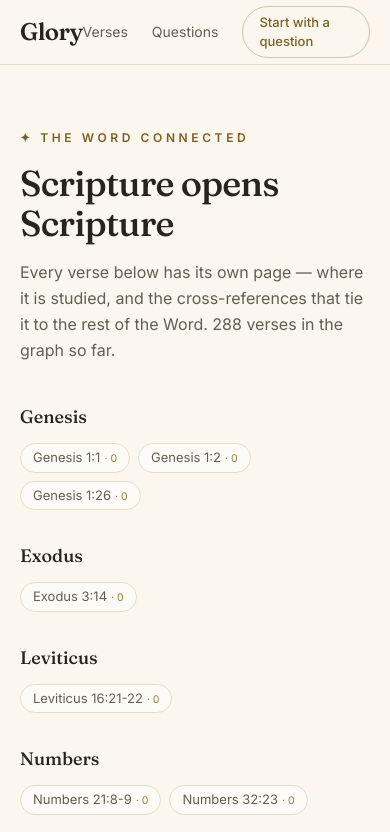
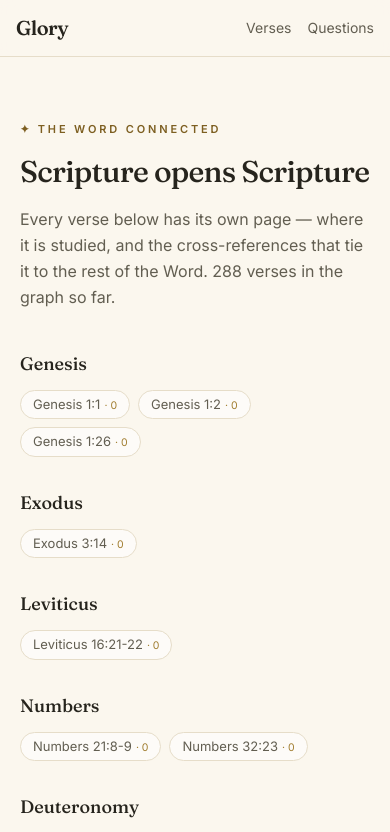
Before and after one commit to kczimm/glory, a Next.js app: page /verses in a window 390 px wide. Shown: the top 832 px of the page. Built offline with nearby package versions, Linux system fonts and the light colour scheme.

Commit message:
Mobile polish: responsive nav/hero/headings, overflow guard, tighter spacing on small screens

```diff
--- a/src/app/globals.css
+++ b/src/app/globals.css
@@ -28,6 +28,8 @@ body {
   font-family: var(--font-sans);
   -webkit-font-smoothing: antialiased;
   text-rendering: optimizeLegibility;
+  /* guard against any stray horizontal scroll on small screens */
+  overflow-x: clip;
 }
 
 ::selection {
@@ -44,13 +46,18 @@ body {
   border-radius: 4px;
 }
 
-/* drop cap for study point bodies */
+/* drop cap for study point bodies (smaller on mobile) */
 .dropcap::first-letter {
   font-family: var(--font-display);
   font-weight: 600;
   float: left;
-  font-size: 2.9em;
-  line-height: 0.82;
+  font-size: 2.2em;
+  line-height: 0.85;
   padding-right: 0.08em;
   color: var(--color-gold);
 }
+@media (min-width: 640px) {
+  .dropcap::first-letter {
+    font-size: 2.9em;
+  }
+}
--- a/src/app/page.tsx
+++ b/src/app/page.tsx
@@ -10,24 +10,24 @@ export default function Home() {
     <div>
       {/* Hero */}
       <section className="border-b border-line bg-gradient-to-b from-cream/80 to-parchment">
-        <div className="mx-auto max-w-5xl px-5 pb-20 pt-16 text-center sm:pt-24">
-          <p className="text-[12px] font-semibold uppercase tracking-[0.3em] text-gold-deep">
+        <div className="mx-auto max-w-5xl px-5 pb-16 pt-12 text-center sm:pb-20 sm:pt-24">
+          <p className="text-[11px] font-semibold uppercase tracking-[0.28em] text-gold-deep sm:text-[12px] sm:tracking-[0.3em]">
             A question-driven study of the Word
           </p>
-          <h1 className="mx-auto mt-6 max-w-3xl font-display text-5xl font-medium leading-[1.08] tracking-tight text-ink sm:text-6xl">
+          <h1 className="mx-auto mt-5 max-w-3xl font-display text-[2.5rem] font-medium leading-[1.06] tracking-tight text-ink sm:text-6xl">
             Come with a question.
             <br />
             <span className="italic text-gold-deep">Leave with Scripture.</span>
           </h1>
-          <p className="mx-auto mt-6 max-w-xl text-[16px] leading-relaxed text-ink-soft">
+          <p className="mx-auto mt-5 max-w-xl text-[15px] leading-relaxed text-ink-soft sm:mt-6 sm:text-[16px]">
             Ask what you genuinely want to know — who Jesus is, how we come to
             know Him, what the Holy Spirit does. Then read the passages that
             answer it, and let the Word itself raise the next question.
           </p>
-          <div className="mt-10">
+          <div className="mt-8 sm:mt-10">
             <SearchBox />
           </div>
-          <div className="mt-12 flex justify-center">
+          <div className="mt-10 flex justify-center sm:mt-12">
             <VerseCard verse="John 5:39" />
           </div>
         </div>
@@ -60,10 +60,10 @@ export default function Home() {
               <span className="font-display text-2xl italic text-gold">
                 {s.n}.
               </span>
-              <h2 className="mt-1 font-display text-lg font-medium text-ink">
+            <h2 className="mt-1 font-display text-lg font-medium text-ink">
                 {s.t}
               </h2>
-              <p className="mt-2 text-[14px] leading-relaxed text-ink-soft">
+              <p className="mt-2 text-[13.5px] leading-relaxed text-ink-soft sm:text-[14px]">
                 {s.d}
               </p>
             </div>
@@ -78,10 +78,10 @@ export default function Home() {
       <section className="mx-auto max-w-5xl px-5 pb-16">
         <div className="mb-8 flex items-end justify-between">
           <div>
-            <p className="text-[12px] font-semibold uppercase tracking-[0.24em] text-gold-deep">
+            <p className="text-[11px] font-semibold uppercase tracking-[0.22em] text-gold-deep sm:text-[12px] sm:tracking-[0.24em]">
               Begin a trail
             </p>
-            <h2 className="mt-2 font-display text-3xl font-medium text-ink">
+            <h2 className="mt-2 font-display text-2xl font-medium text-ink sm:text-3xl">
               Where do you want to begin?
             </h2>
           </div>
@@ -134,13 +134,13 @@ export default function Home() {
 
       {/* All questions */}
       <section className="border-t border-line bg-cream/40">
-        <div className="mx-auto max-w-5xl px-5 py-16">
+        <div className="mx-auto max-w-5xl px-5 py-14 sm:py-16">
           <div className="mb-8 flex items-end justify-between">
             <div>
-              <p className="text-[12px] font-semibold uppercase tracking-[0.24em] text-gold-deep">
+              <p className="text-[11px] font-semibold uppercase tracking-[0.22em] text-gold-deep sm:text-[12px] sm:tracking-[0.24em]">
                 The questions
               </p>
-              <h2 className="mt-2 font-display text-3xl font-medium text-ink">
+              <h2 className="mt-2 font-display text-2xl font-medium text-ink sm:text-3xl">
                 Explore the essentials
               </h2>
             </div>
--- a/src/app/questions/[slug]/page.tsx
+++ b/src/app/questions/[slug]/page.tsx
@@ -47,7 +47,7 @@ export default async function QuestionPage({ params }: Props) {
       <JourneyBreadcrumb key={slug} slug={slug} />
       {/* Header */}
       <header className="border-b border-line bg-gradient-to-b from-cream/70 to-parchment">
-        <div className="mx-auto max-w-3xl px-5 pb-12 pt-12 sm:pt-16">
+        <div className="mx-auto max-w-3xl px-5 pb-10 pt-8 sm:pb-12 sm:pt-16">
           <div className="flex flex-wrap items-center gap-x-4 gap-y-2 text-[12px]">
             <Link
               href="/questions"
@@ -60,7 +60,7 @@ export default async function QuestionPage({ params }: Props) {
               Trail: {category?.title}
             </span>
           </div>
-          <h1 className="mt-6 font-display text-4xl font-medium leading-tight tracking-tight text-ink sm:text-5xl">
+          <h1 className="mt-5 font-display text-3xl font-medium leading-tight tracking-tight text-ink sm:mt-6 sm:text-5xl">
             {question.question}
           </h1>
           <p className="mt-5 text-[17px] leading-relaxed text-ink-soft">
--- a/src/app/questions/page.tsx
+++ b/src/app/questions/page.tsx
@@ -11,10 +11,10 @@ export default function QuestionsIndex() {
   return (
     <div className="mx-auto max-w-5xl px-5 py-16">
       <header className="mb-12 max-w-2xl">
-        <p className="text-[12px] font-semibold uppercase tracking-[0.3em] text-gold-deep">
+        <p className="text-[11px] font-semibold uppercase tracking-[0.26em] text-gold-deep sm:text-[12px] sm:tracking-[0.3em]">
           The questions
         </p>
-        <h1 className="mt-4 font-display text-4xl font-medium tracking-tight text-ink sm:text-5xl">
+        <h1 className="mt-4 font-display text-3xl font-medium tracking-tight text-ink sm:text-5xl">
           Every question leads to Scripture
         </h1>
         <p className="mt-4 text-[16px] leading-relaxed text-ink-soft">
--- a/src/app/verses/[ref]/page.tsx
+++ b/src/app/verses/[ref]/page.tsx
@@ -46,14 +46,14 @@ export default async function VersePage({ params }: Props) {
   return (
     <article>
       <header className="border-b border-line bg-gradient-to-b from-cream/70 to-parchment">
-        <div className="mx-auto max-w-3xl px-5 pb-12 pt-12">
+        <div className="mx-auto max-w-3xl px-5 pb-10 pt-8 sm:pb-12 sm:pt-12">
           <Link
             href="/verses"
             className="text-[12px] font-semibold uppercase tracking-[0.2em] text-gold-deep hover:underline"
           >
             ✦ The Word connected
           </Link>
-          <p className="mt-6 font-display text-2xl italic leading-relaxed text-ink sm:text-[28px]">
+          <p className="mt-6 font-display text-[22px] italic leading-relaxed text-ink sm:text-[28px]">
             {text}
           </p>
           <p className="mt-3 text-[14px] font-semibold tracking-wide text-gold-deep">
--- a/src/app/verses/page.tsx
+++ b/src/app/verses/page.tsx
@@ -32,10 +32,10 @@ export default function VersesIndex() {
   return (
     <div className="mx-auto max-w-5xl px-5 py-16">
       <header className="mb-10 max-w-2xl">
-        <p className="text-[12px] font-semibold uppercase tracking-[0.3em] text-gold-deep">
+        <p className="text-[11px] font-semibold uppercase tracking-[0.26em] text-gold-deep sm:text-[12px] sm:tracking-[0.3em]">
           ✦ The Word connected
         </p>
-        <h1 className="mt-4 font-display text-4xl font-medium tracking-tight text-ink sm:text-5xl">
+        <h1 className="mt-4 font-display text-3xl font-medium tracking-tight text-ink sm:text-5xl">
           Scripture opens Scripture
         </h1>
         <p className="mt-4 text-[16px] leading-relaxed text-ink-soft">
--- a/src/components/Nav.tsx
+++ b/src/components/Nav.tsx
@@ -3,16 +3,16 @@ import Link from "next/link";
 export default function Nav() {
   return (
     <header className="sticky top-0 z-40 border-b border-line bg-parchment/90 backdrop-blur-sm">
-      <div className="mx-auto flex h-16 max-w-5xl items-center justify-between px-5">
-        <Link href="/" className="group flex items-baseline gap-2">
-          <span className="font-display text-2xl font-semibold tracking-tight text-ink">
+      <div className="mx-auto flex h-14 max-w-5xl items-center justify-between gap-3 px-4 sm:h-16 sm:px-5">
+        <Link href="/" className="flex shrink-0 items-baseline gap-2">
+          <span className="font-display text-xl font-semibold tracking-tight text-ink sm:text-2xl">
             Glory
           </span>
-          <span className="hidden text-[11px] uppercase tracking-[0.22em] text-ink-faint sm:inline">
+          <span className="hidden text-[11px] uppercase tracking-[0.22em] text-ink-faint lg:inline">
             a study of the Word
           </span>
         </Link>
-        <nav className="flex items-center gap-6 text-sm">
+        <nav className="flex items-center gap-4 text-sm sm:gap-6">
           <Link
             href="/verses"
             className="text-ink-soft transition-colors hover:text-gold"
@@ -27,7 +27,7 @@ export default function Nav() {
           </Link>
           <Link
             href="/"
-            className="rounded-full border border-gold/40 px-4 py-1.5 text-[13px] font-medium text-gold-deep transition-colors hover:bg-gold-wash"
+            className="hidden rounded-full border border-gold/40 px-4 py-1.5 text-[13px] font-medium text-gold-deep transition-colors hover:bg-gold-wash sm:inline-block"
           >
             Start with a question
           </Link>
```
